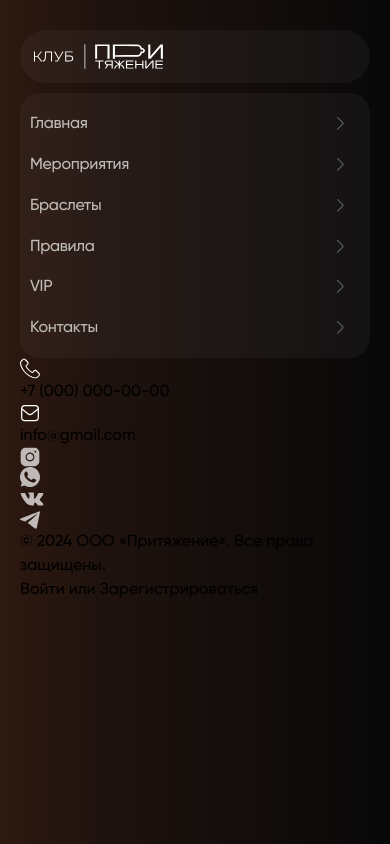
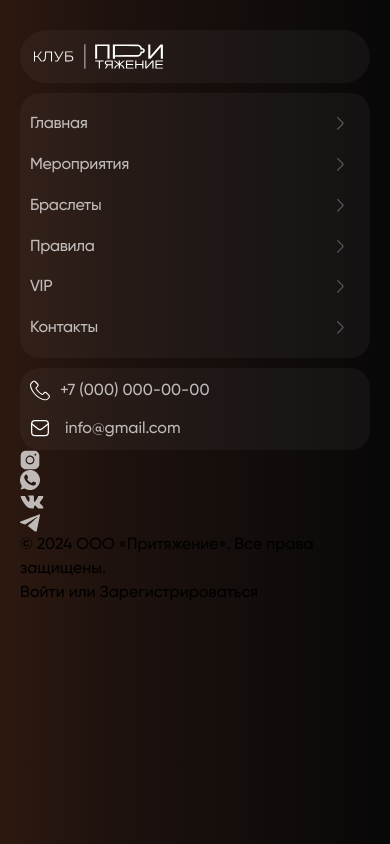
Before and after one commit to Siegerus/club_project-nextjs, a Next.js app: page / in a window 390 px wide. Built offline with nearby package versions, Linux system fonts and the light colour scheme.

Commit message:
chore(nav-mobile): add phone and email constants. Replace utils to lib.

```diff
--- a/src/components/logo/logo.tsx
+++ b/src/components/logo/logo.tsx
@@ -1,7 +1,7 @@
 import Link from "next/link";
 import Image from "next/image";
 
-import cn from "@/lib/utils/utils";
+import cn from "@/lib/utils";
 
 type LogoProps = {
   isMobile?: boolean;
--- a/src/components/ui/nav/nav-menu.tsx
+++ b/src/components/ui/nav/nav-menu.tsx
@@ -1,6 +1,6 @@
 import Link from "next/link";
 
-import cn from "@/lib/utils/utils";
+import cn from "@/lib/utils";
 import { navItems } from "./constants";
 
 const NavMenu = () => {
--- a/src/components/ui/nav/nav-mobile.tsx
+++ b/src/components/ui/nav/nav-mobile.tsx
@@ -1,8 +1,9 @@
 import Image from "next/image";
-import cn from "@/lib/utils/utils";
+import cn from "@/lib/utils";
 
 import Logo from "@/components/logo/logo";
 import { navItems } from "./constants";
+import { phoneNumber, email } from "@/lib/constants";
 
 const itemClass =
   "flex items-center w-full py-[10px] pr-[10px] pl[0] justify-between text-white-70";
@@ -46,31 +47,34 @@ const NavMobile = () => {
             />
           ))}
         </ul>
-        <div className="header__phonewrap-m">
-          <div>
-            <div className="header__phone">
+        <div className="flex flex-col items-start justify-between w-full min-h-[82px] mt-[10px] p-[10px] rounded-[20px] bg-main-bg">
+          <div className="flex items-center">
+            <div className="flex items-center">
               <Image
                 src="/icons/phone.svg"
                 alt="Телефон"
                 width={20}
-                height={21}
+                height={20}
               />
             </div>
-            <a href="tel:+70000000000" className="header__number">
-              +7 (000) 000-00-00
+            <a
+              href="tel:+70000000000"
+              className="ml-[10px] text-base text-white-70 header__number"
+            >
+              {phoneNumber}
             </a>
           </div>
-          <div>
-            <div className="header__letter">
+          <div className="flex items-center">
+            <div className="flex items-center">
               <Image
                 src="/icons/gmail.svg"
                 alt="letter"
                 width={20}
-                height={21}
+                height={20}
               />
             </div>
-            <div className="header__email">
-              <a href="mailto:info@gmail.com<"></a>info@gmail.com
+            <div className="ml-[15px] text-base text-white-70 header__email">
+              <a href="mailto:info@gmail.com<">{email}</a>
             </div>
           </div>
         </div>
--- /dev/null
+++ b/src/lib/constants.ts
@@ -0,0 +1,4 @@
+const phoneNumber = "+7 (000) 000-00-00";
+const email = "info@gmail.com";
+
+export { phoneNumber, email };
```
Also changed, not shown: src/lib/types.ts (added), src/lib/utils.ts (renamed from src/lib/utils/utils.ts).
